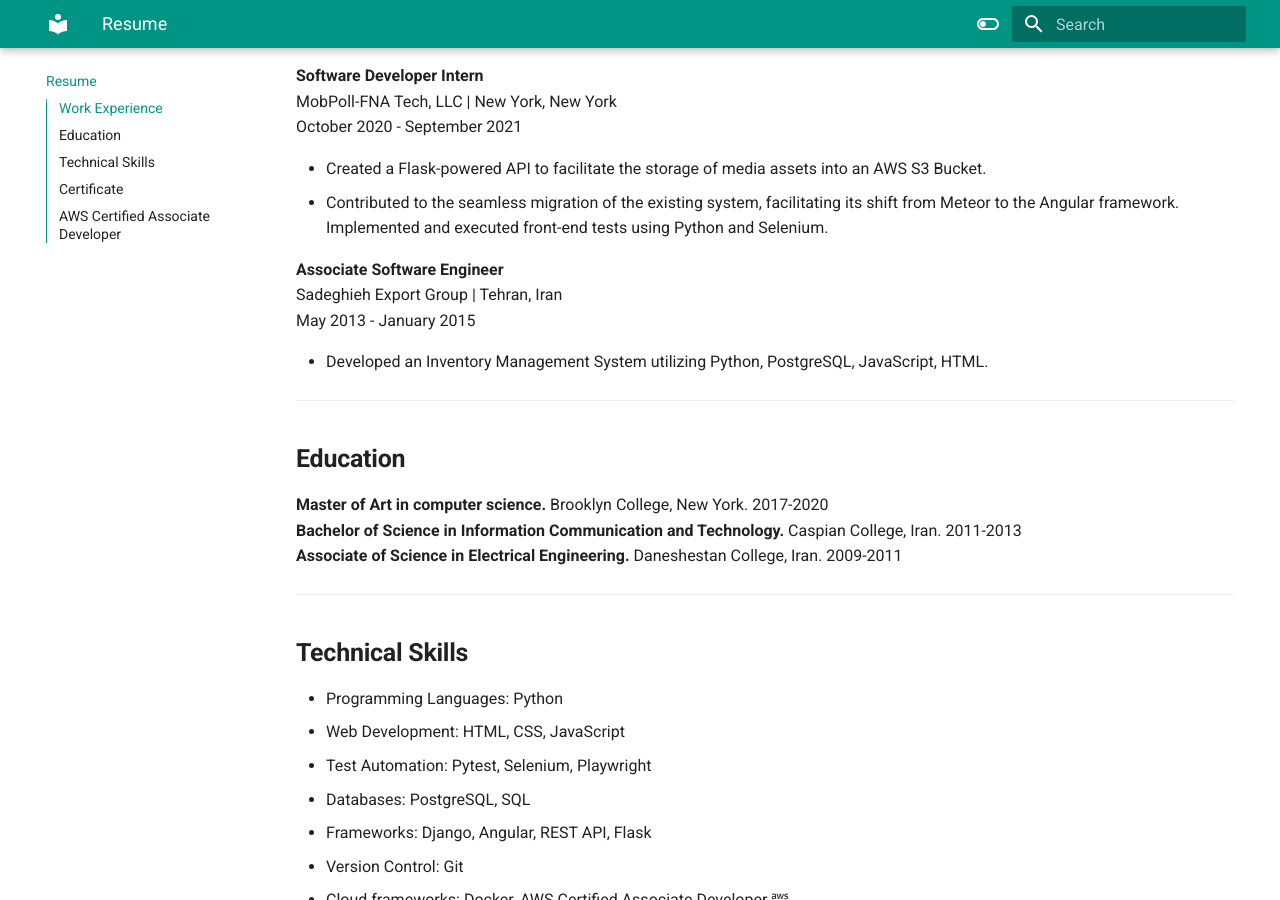
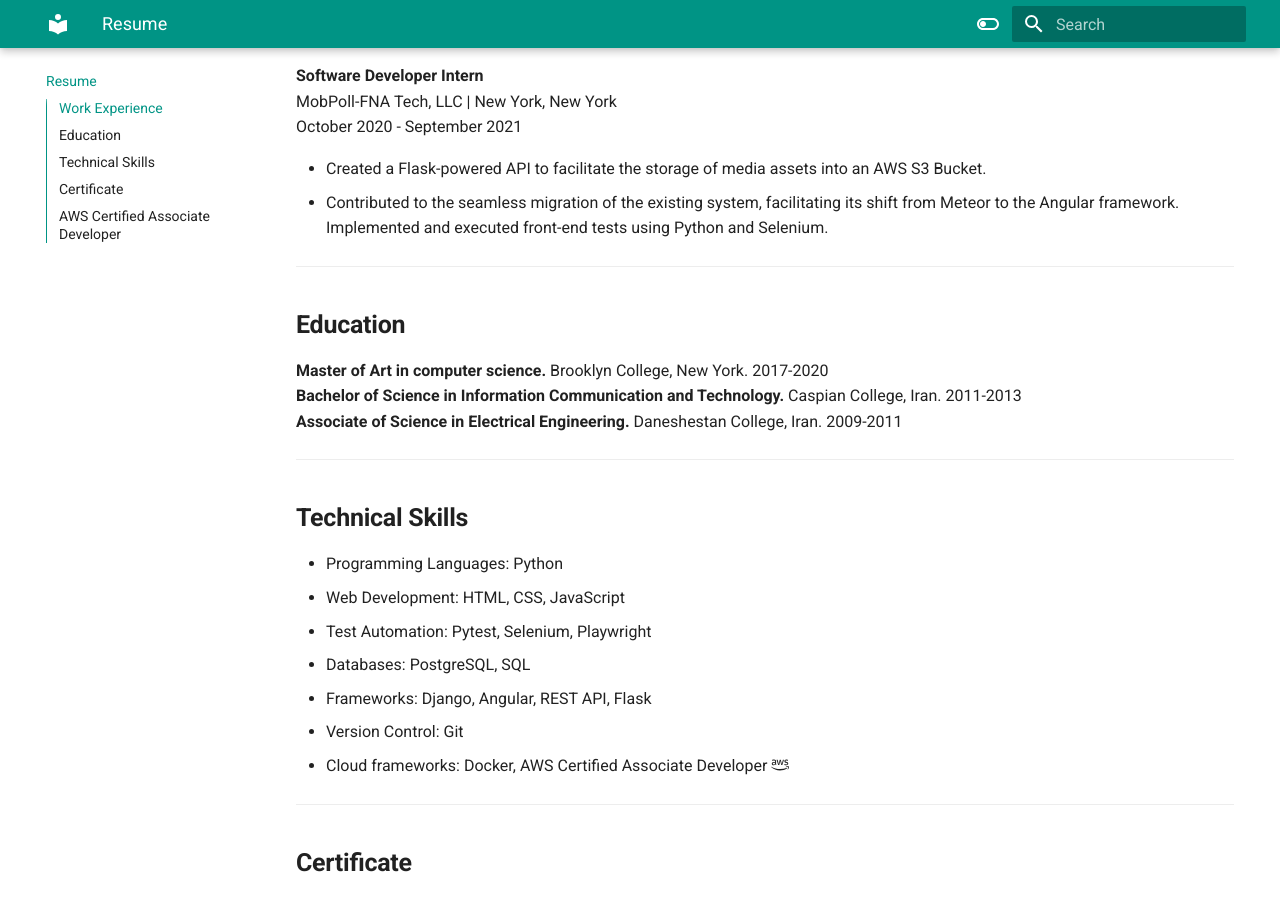
Before and after one commit to SamanehGhafouri/SamanehGhafouri, an MkDocs documentation site: the page built from docs/index.md, in a window 1280 px wide and 900 px high, scrolled down 595 px. Built offline with MkDocs 1.6.1 and Material for MkDocs 9.7.7, drawn with Linux system fonts in a browser that asks for light colours.

Commit message:
Updated Resume

```diff
--- a/docs/index.md
+++ b/docs/index.md
@@ -24,12 +24,6 @@
 * Contributed to the seamless migration of the existing system, facilitating its shift from Meteor to
 the Angular framework. Implemented and executed front-end tests using Python and Selenium.
 
-<b/n> Associate Software Engineer </b><br/>
-Sadeghieh Export Group | Tehran, Iran </b><br/>
-May 2013 - January 2015 </b><br/>
-
-* Developed an Inventory Management System utilizing Python, PostgreSQL, JavaScript, HTML.
-
 ---
 ## **Education**
 <b/n> Master of Art in computer science. </b>Brooklyn College, New York. 2017-2020 </br>
```
